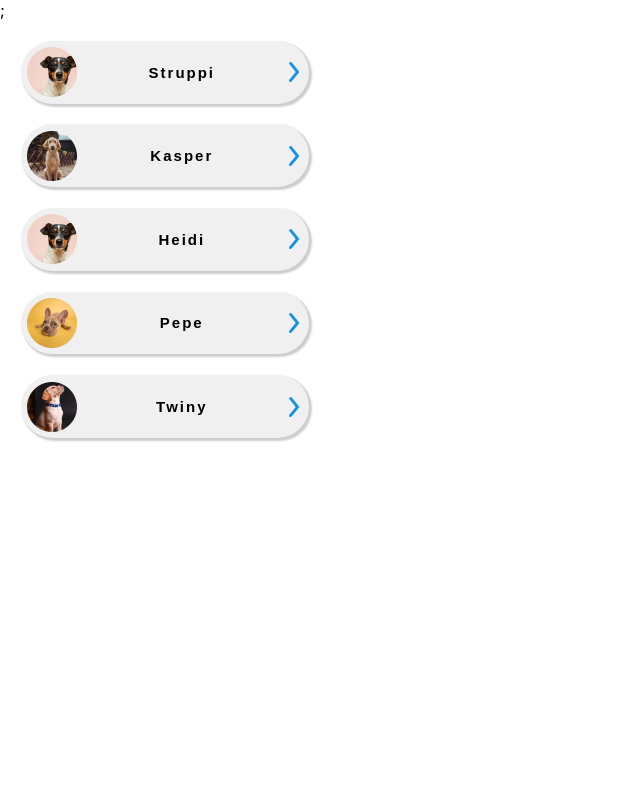
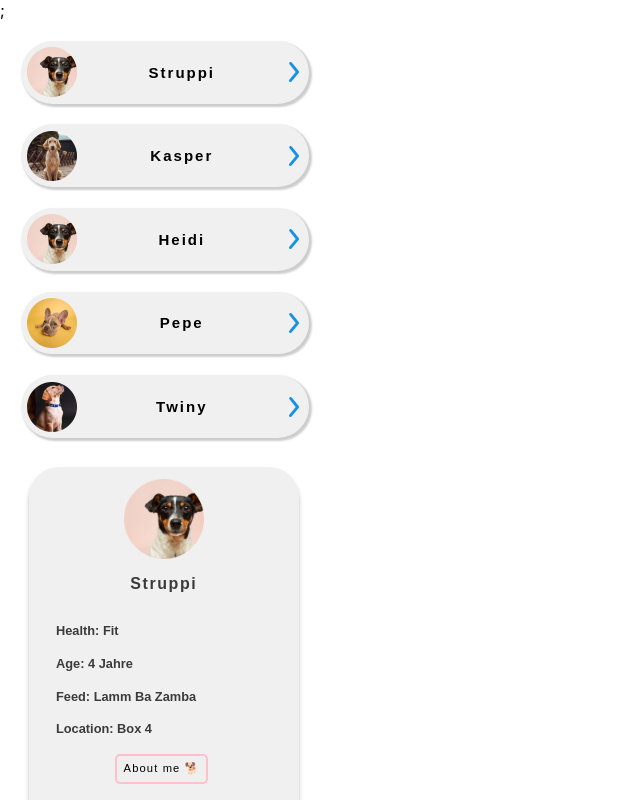
Before and after one commit to Lu202/Capstone-Project, a Next.js app: page / in a window 1280 px wide. Shown: the top 800 px of the page, without its empty margins (0-640 px from the left). Built offline with nearby package versions, Linux system fonts and the light colour scheme.

Commit message:
Update card-open

```diff
--- a/pages/index.js
+++ b/pages/index.js
@@ -1,8 +1,10 @@
 import CardList from '../src/components/Card/CardList';
+import OpenCardList from '../src/components/card-open/OpenCardList';
 export default function Home() {
 	return (
 		<div>
 			<CardList />
+			<OpenCardList />
 		</div>
 	);
 }
--- a/src/components/card-open/Button.styled.js
+++ b/src/components/card-open/Button.styled.js
@@ -1,6 +1,6 @@
 import styled from 'styled-components';
 
 const ButtonContainer = styled.span`
-	margin-left: 5.1rem;
+	margin-left: 4.5rem;
 `;
 export default ButtonContainer;
--- a/src/components/card-open/Card.js
+++ b/src/components/card-open/Card.js
@@ -4,6 +4,7 @@ import UpperContainer from './UpperContainer.styled';
 import ButtonContainer from './Button.styled';
 import React, { useState } from 'react';
 import Image from 'next/image';
+import ImageContainer from './ImageContainer';
 
 function Card({ health, name, age, feed, location, verhalten, image, notes }) {
 	const [show, setShow] = useState(false);
@@ -13,7 +14,9 @@ function Card({ health, name, age, feed, location, verhalten, image, notes }) {
 	return (
 		<CardContainer>
 			<UpperContainer>
-				<Image className="Card-image" src={image} alt="Hund" width="150" height="150" />
+				<ImageContainer>
+					<Image className="Card-image" src={image} alt="Hund" width="80" height="80" />
+				</ImageContainer>
 			</UpperContainer>
 
 			<LowerContainer>
--- a/src/components/card-open/Card.styled.js
+++ b/src/components/card-open/Card.styled.js
@@ -10,6 +10,7 @@ const CardContainer = styled.div`
 	box-shadow: 0px 4px 4px rgba(0, 0, 0, 0.25);
 	background: #f0f0f0;
 	line-height: 1.25rem;
+	margin: 1.8rem;
 `;
 
 export default CardContainer;
--- /dev/null
+++ b/src/components/card-open/ImageContainer.js
@@ -0,0 +1,7 @@
+import styled from 'styled-components';
+
+const ImageContainer = styled.div`
+	display: flex;
+	justify-content: center;
+`;
+export default ImageContainer;
--- a/src/components/card-open/LowerContainer.styled.js
+++ b/src/components/card-open/LowerContainer.styled.js
@@ -4,17 +4,17 @@ const LowerContainer = styled.article`
 	button {
 		border-radius: 5px;
 		border: 2px solid pink;
-		padding: 0.6rem;
+		padding: 0.4rem;
 		color: black;
 		letter-spacing: 0.1em;
 		font-size: 0.7rem;
 		text-transform: unset;
-		margin-left: 5.6rem;
-		margin-top: 0.6rem;
+		margin-left: 6rem;
 		transition-duration: 0.5s;
 		animation: ease-in-out;
+		margin: 0.1rem;
 	}
-	button,
+
 	p {
 		margin: 0.1rem;
 		font-size: 0.7rem;
@@ -25,6 +25,7 @@ const LowerContainer = styled.article`
 		font-size: 1rem;
 		margin: 0.9rem;
 		text-align: center;
+		letter-spacing: 0.1em;
 	}
 	&:hover button {
 		background-color: pink;
@@ -33,6 +34,7 @@ const LowerContainer = styled.article`
 	h4 {
 		padding-left: 0.9rem;
 		color: #3b3b3b;
+		padding-top: 0.8rem;
 	}
 	.hidden {
 		display: none;
--- a/src/components/card-open/CardList.js
+++ b/src/components/card-open/OpenCardList.js
@@ -10,7 +10,6 @@ const OpenCard = [
 		feed: 'Feed: Lamm Ba Zamba',
 		location: 'Location: Box 4',
 		image: '/hund1.png',
-
 		notes: 'Lorem ipsum dolor sit amet, consetetur  sadipscing elitr, sed diam nonumy eirmod tempor invidunt ut labore et dolore magna aliquyam erat, sed diam voluptua. At vero eos et accusam et justo duo dolores At vero eos et ac',
 	},
 ];
--- a/src/components/card-open/UpperContainer.styled.js
+++ b/src/components/card-open/UpperContainer.styled.js
@@ -1,14 +1,9 @@
 import styled from 'styled-components';
 
-const UpperContainer = styled.span`
+const UpperContainer = styled.article`
 	img {
-		background: white;
 		margin-left: 5.3rem;
 		margin-top: 1.88rem;
-		width: 100px;
-		border-radius: 50%;
-		border: 3px solid ivory;
-		box-shadow: 0px 4px 4px rgba(0, 0, 0, 0.25);
 	}
 `;
 export default UpperContainer;
```
